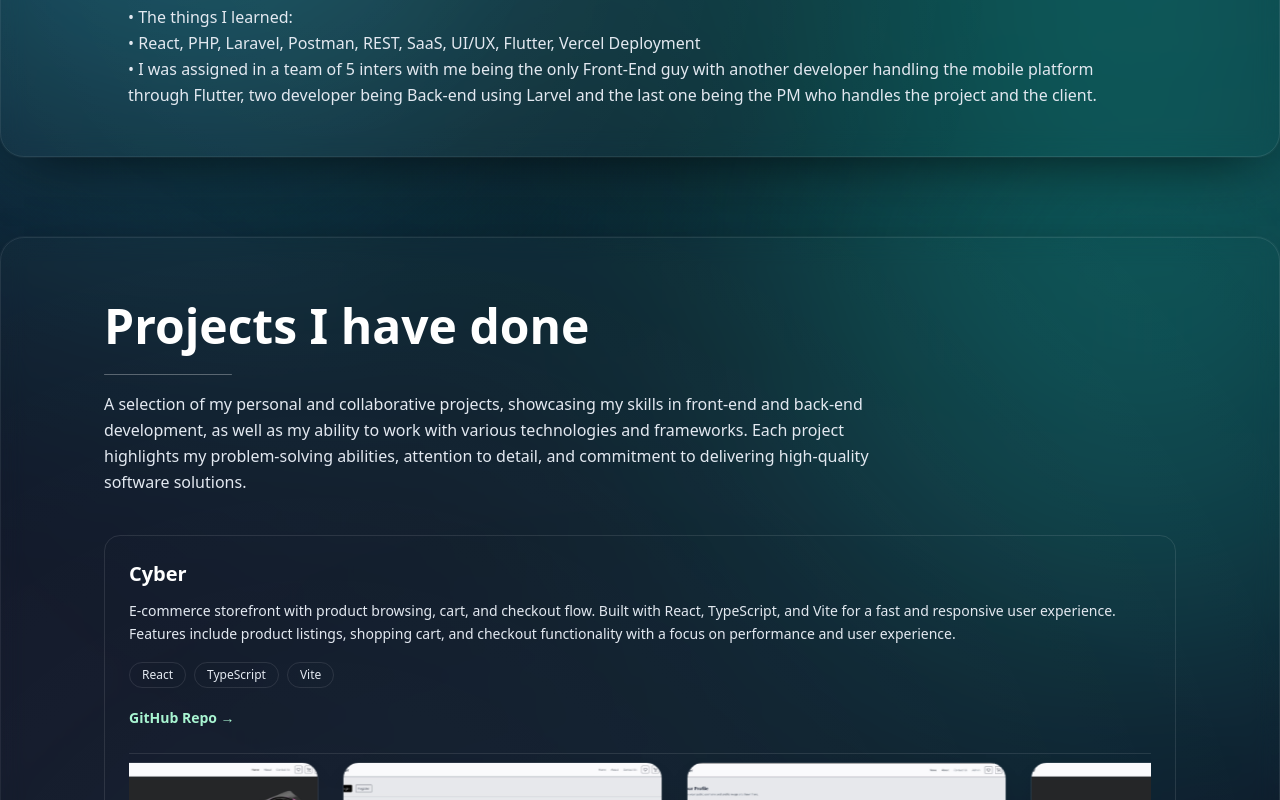
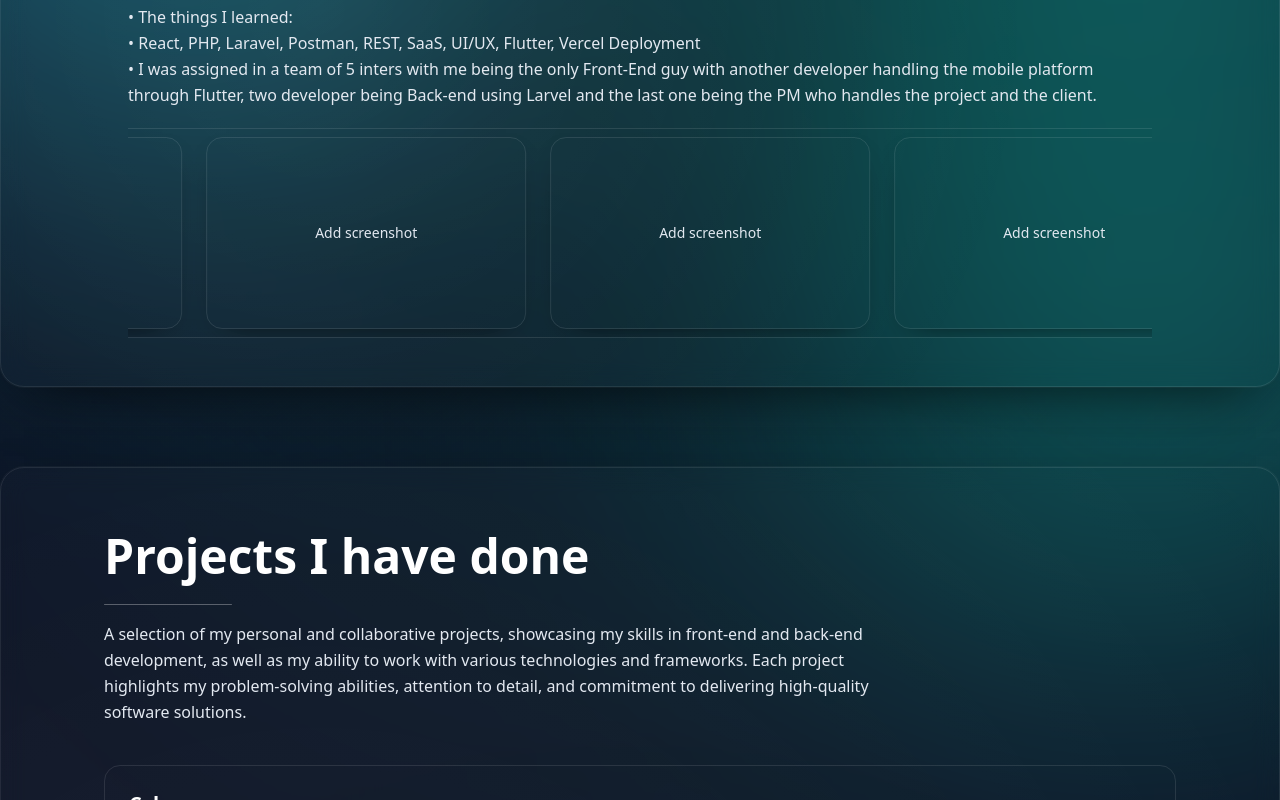
Before and after one commit to RonRonnix/PersonalPortfolio, a React (Vite) app: page / in a window 1280 px wide. Shown: the part 1640-2440 px from the top of the page. Built offline with nearby package versions, Linux system fonts and the light colour scheme.

Commit message:
added images to my experiences tab

```diff
--- a/src/App.tsx
+++ b/src/App.tsx
@@ -61,6 +61,13 @@ const projects = [
   }
 ]
 
+const experienceImages = [
+  {
+    title: "BlendIToro Internship",
+    images: []
+  }
+]
+
 function App() {
   const aboutCardRef = useRef<HTMLDivElement | null>(null)
   const [aboutVisible, setAboutVisible] = useState(false)
@@ -96,7 +103,7 @@ function App() {
           setExperienceVisible(entry.isIntersecting)
         })
       },
-      { threshold: 0.85 }
+      { threshold: 0.5 }
     )
 
     observer.observe(card)
@@ -210,6 +217,16 @@ function App() {
                   <li>&bull; React, PHP, Laravel, Postman, REST, SaaS, UI/UX, Flutter, Vercel Deployment</li>
                   <li>&bull; I was assigned in a team of 5 inters with me being the only Front-End guy with another developer handling the mobile platform through Flutter, two developer being Back-end using Larvel and the last one being the PM who handles the project and the client.</li>
                 </ul>
+
+                <ImageMarquee
+                  items={experienceImages[0].images.map((src, index) => ({
+                    src,
+                    alt: `${experienceImages[0].title} images ${index + 1}`
+                  }))}
+                  className="mt-5 py-2 border-y border-white/10"
+                  speedSeconds={50}
+                />
+
                 {/* <div className="mt-10">
                   <Marquee
                     items={[
```
